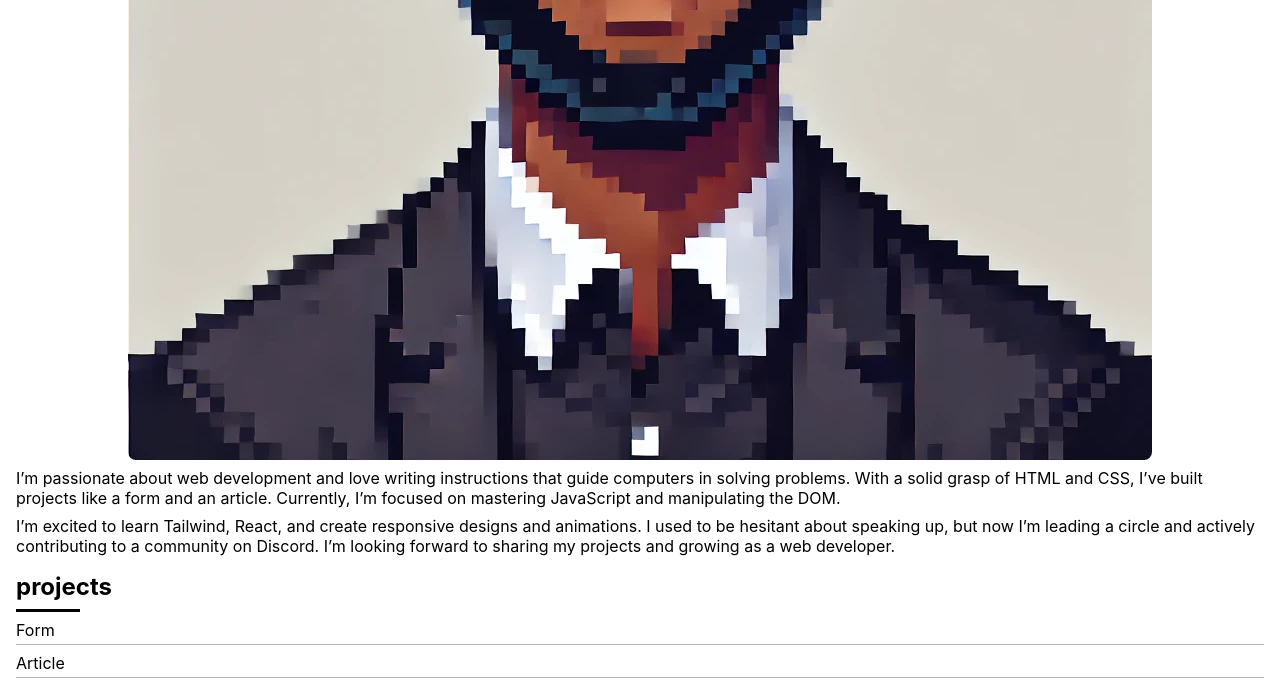
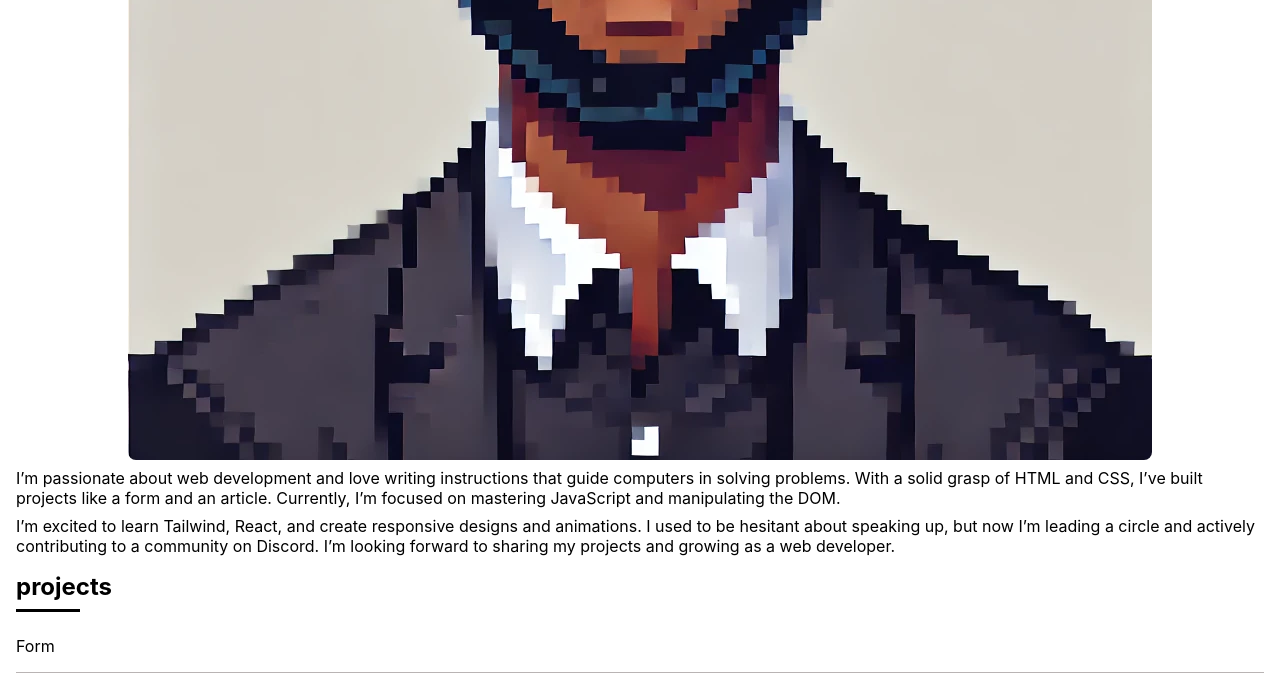
Before and after one commit to hendrixejegi/portfolio, a plain HTML site: page index.html in a window 1280 px wide. Shown: the part 758-1449 px from the top of the page. Drawn offline with nearby package versions, Linux system fonts and the light colour scheme.

Commit message:
form button is now working. Also i added more space between the listed projects

```diff
--- a/index.html
+++ b/index.html
@@ -4,7 +4,7 @@
 <head>
     <meta charset="UTF-8">
     <meta name="viewport" content="width=device-width, initial-scale=1.0">
-    <title>Document</title>
+    <title>Hendrix Ejegi</title>
     <link rel="stylesheet" href="./utility.css">
     <link rel="stylesheet" href="./style.css">
     <!-- Boxicons CSS -->
@@ -39,7 +39,7 @@
                 <div class="project__header-underline"></div>
             </div>
             <ul class="project__list inter-regular">
-                <li class="project__list-item"><a href="https://assignment-4-hendrix-ejegi.vercel.app/"></a>Form</li>
+                <li class="project__list-item"><a href="https://assignment-4-hendrix-ejegi.vercel.app/">Form</a></li>
                 <li class="project__list-item"><a href="https://huckleberry-pied.vercel.app/">Article</a></li>
             </ul>
         </section>
--- a/style.css
+++ b/style.css
@@ -93,9 +93,9 @@ li {
     margin-bottom: 0.5rem;
 }
 
-.project__list-item {
-    margin: 0.5rem 0;
-    padding-bottom: 0.25rem;
+.project__list-item a {
+    display: block;
+    padding: 1rem 0;
     border-bottom: 1px solid #b9b4b4;
 }
 
```
